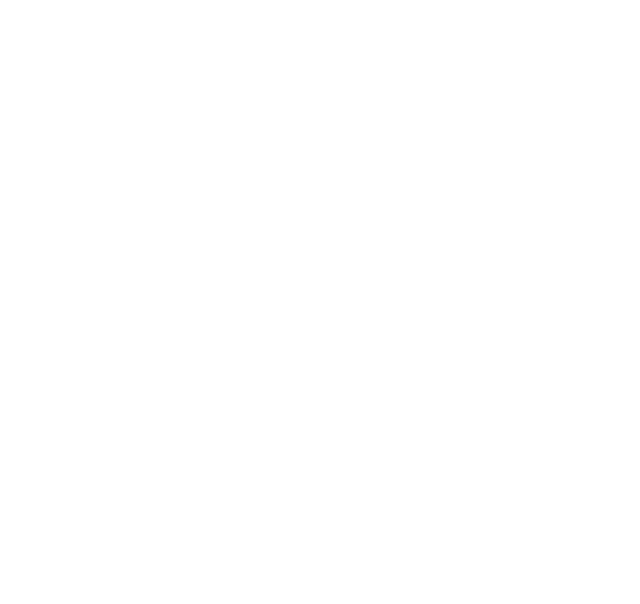
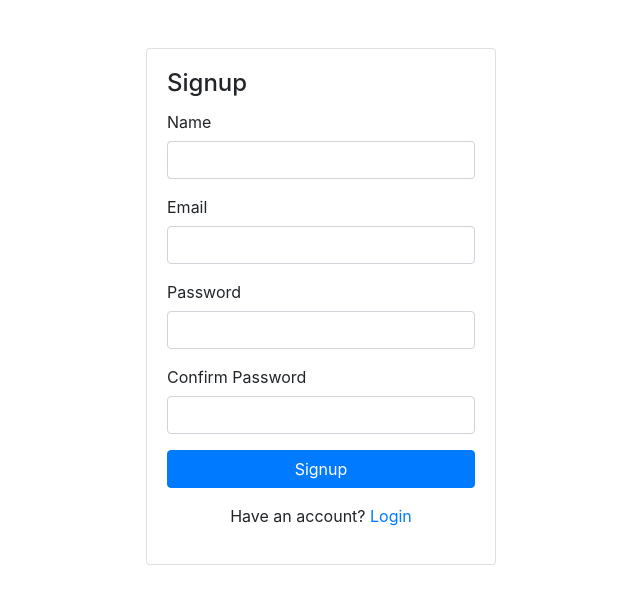
Before and after one commit to VirtiShahB/vue-training, a Vue app: page /signup in a window 1280 px wide. Shown: the top 604 px of the page, without its empty margins (319-959 px from the left). Built offline with nearby package versions, Linux system fonts and the light colour scheme.

Commit message:
Made Login and Signup pages

```diff
--- a/src/App.vue
+++ b/src/App.vue
@@ -1,6 +1,5 @@
 <template>
   <div id="app">
-
     <router-view />
   </div>
 </template>
--- a/src/components/Cart/CartComponent.vue
+++ b/src/components/Cart/CartComponent.vue
@@ -49,7 +49,7 @@ export default {
   },
   computed: {
     // To get the total of cart items and called when any changes happen in cart prop
-    getCartTotal: function() {
+    getCartTotal: function () {
       return this.cart.reduce(function (acc, obj) {
         return acc + obj.quantity * obj.price;
       }, 0);
--- a/src/components/partials/TheHeader.vue
+++ b/src/components/partials/TheHeader.vue
@@ -27,7 +27,7 @@
               <em>User</em>
             </template>
             <b-dropdown-item href="#">Profile</b-dropdown-item>
-            <b-dropdown-item href="#">Sign Out</b-dropdown-item>
+            <b-dropdown-item button @click="onLogout">Sign Out</b-dropdown-item>
           </b-nav-item-dropdown>
         </b-navbar-nav>
       </b-collapse>
@@ -45,6 +45,12 @@ export default {
   computed: {
     wishlist: () => that.$store.state.wishlist.wishlist
   },
+  methods:{
+    onLogout(){
+      localStorage.removeItem('user');
+      this.$router.replace('/login');
+    }
+  }
 }
 </script>
 <style>
--- a/src/router/index.js
+++ b/src/router/index.js
@@ -1,41 +1,84 @@
-import Vue from 'vue'
-import VueRouter from 'vue-router'
-import Home from '../views/Home.vue'
-import Product from '../views/Product/Product.vue'
+import Vue from "vue";
+import VueRouter from "vue-router";
+import Home from "../views/Home.vue";
+import Product from "../views/Product/Product.vue";
+import Login from "../views/Login.vue";
+import Signup from "../views/Signup.vue";
 
-Vue.use(VueRouter)
+Vue.use(VueRouter);
 
 const routes = [
   {
-    path: '/',
+    path: "/login",
+    name: "login",
+    meta: {
+      requiresAuth: false,
+    },
+    component: Login,
+  },
+  {
+    path: "/signup",
+    name: "signup",
+    component: Signup,
+  },
+  {
+    path: "/",
     component: Home,
-    children:[
+    meta: {
+      requiresAuth: true,
+    },
+    children: [
       {
-        path: '',
+        path: "",
+        name: "product",
         component: Product,
       },
       {
-        path: '/products/:id',
-        name: 'ProductDetail',
-        component: () => import(/* webpackChunkName: "about" */ '../views/Product/ProductShow.vue')
+        path: "products/:id",
+        name: "ProductDetail",
+        component: () =>
+          import(
+            /* webpackChunkName: "about" */ "../views/Product/ProductShow.vue"
+          ),
       },
-    ]
+      {
+        path: "checkout",
+        name: "Checkout",
+        component: () =>
+          import(/* webpackChunkName: "about" */ "../views/Checkout.vue"),
+      },
+    ],
   },
-
-  {
-    path: '/checkout',
-    name: 'Checkout',
-    // route level code-splitting
-    // this generates a separate chunk (about.[hash].js) for this route
-    // which is lazy-loaded when the route is visited.
-    component: () => import(/* webpackChunkName: "about" */ '../views/Checkout.vue')
-  }
-]
+];
 
 const router = new VueRouter({
-  mode: 'history',
+  mode: "history",
   base: process.env.BASE_URL,
-  routes
-})
+  routes,
+  scrollBehavior() {
+    return { x: 0, y: 0 };
+  },
+});
 
-export default router
+router.beforeEach((to, from, next) => {
+  let user = localStorage.getItem("user");
+  if (to.matched.some((record) => record.meta.requiresAuth)) {
+    if (user) {
+      next();
+    } else {
+      next({
+        path: "/login",
+      });
+    }
+  } else {
+    if (user) {
+      next({
+        path: from.path,
+      });
+    } else {
+      next();
+    }
+  }
+});
+
+export default router;
--- a/src/store/wishlist.js
+++ b/src/store/wishlist.js
@@ -15,9 +15,11 @@ const wishlist = {
     },
   },
   actions: {
+    // add to wishlist
     addToWishlist({ commit }, product) {
       let wishlist = JSON.parse(localStorage.getItem("wishlist"));
       if (wishlist) {
+        // wishlist exists in products
         let wishlistProductInd = wishlist.findIndex(
           (item) => item.id == product.id
         );
@@ -33,7 +35,6 @@ const wishlist = {
         localStorage.setItem("wishlist", JSON.stringify([product]));
         commit("ADD_TO_WISHLIST", product);
       }
-
     },
     getWishlist({ commit }) {
       let wishlist = JSON.parse(localStorage.getItem("wishlist"));
--- /dev/null
+++ b/src/views/Login.vue
@@ -0,0 +1,93 @@
+<template>
+  <b-container>
+    <b-row class="justify-content-center mt-5">
+      <b-col xs="12" sm="12" md="10" lg="5" xl="4">
+        <b-card title="Login">
+          <b-form @submit.prevent="onLogin" novalidate>
+            <span class="small text-muted"
+              >email: admin@gmail.com and password: bacancy</span
+            >
+            <b-alert variant="danger" v-if="errors.length" show dismissible>
+              <p v-for="(err, ind) in errors" class="small mb-0" :key="ind">
+                {{ err }}
+              </p>
+            </b-alert>
+            <b-form-group id="input-group-1" label="Email">
+              <b-form-input
+                id="input-1"
+                v-model.trim="loginForm.email"
+                type="email"
+                trim
+                required
+              ></b-form-input>
+            </b-form-group>
+            <b-form-group id="input-group-2" label="Password">
+              <b-form-input
+                id="input-2"
+                v-model.trim="loginForm.password"
+                type="password"
+                trim
+                required
+              ></b-form-input>
+            </b-form-group>
+            <b-button type="submit" variant="primary" block>Login</b-button>
+            <p class="text-center mt-3">
+              Don't have an account? <b-link to="/signup">Signup</b-link>
+            </p>
+          </b-form>
+        </b-card>
+      </b-col>
+    </b-row>
+  </b-container>
+</template>
+<script>
+export default {
+  data() {
+    return {
+      loginForm: {
+        email: null,
+        password: null,
+      },
+      errors: [],
+      /* eslint-disable */
+      emailRegex:
+        /^(([^<>()\[\]\\.,;:\s@"]+(\.[^<>()\[\]\\.,;:\s@"]+)*)|(".+"))@((\[[0-9]{1,3}\.[0-9]{1,3}\.[0-9]{1,3}\.[0-9]{1,3}])|(([a-zA-Z\-0-9]+\.)+[a-zA-Z]{2,24}))$/,
+    };
+  },
+  methods: {
+    onLogin() {
+      this.errors = [];
+      let user = {
+        email: "admin@gmail.com",
+        password: "bacancy",
+      };
+      if (!this.loginForm.email) {
+        this.errors.push("Email is required.");
+      } else {
+        if (!this.emailRegex.test(this.loginForm.email)) {
+          this.errors.push("Enter valid email.");
+        } else {
+          if (this.loginForm.email !== user.email) {
+            this.errors.push("Email is not in our credentials");
+          }
+        }
+      }
+
+      if (!this.loginForm.password) {
+        this.errors.push("password is required.");
+      } else {
+        if (this.loginForm.password !== user.password) {
+          this.errors.push("Do not match to our credentials");
+        }
+      }
+
+      if (this.errors.length) {
+        return false;
+      } else {
+        localStorage.setItem("user", JSON.stringify(user));
+        this.$router.push("/");
+      }
+    },
+  },
+};
+</script>
--- /dev/null
+++ b/src/views/Signup.vue
@@ -0,0 +1,115 @@
+<template>
+  <b-container>
+    <b-row class="justify-content-center mt-5">
+      <b-col xs="12" sm="12" md="10" lg="5" xl="4">
+        <b-card title="Signup">
+          <b-form @submit.prevent="onSignup" novalidate>
+            <b-alert variant="danger" v-if="errors.length" show dismissible>
+              <p v-for="(err, ind) in errors" class="small mb-0" :key="ind">
+                {{ err }}
+              </p>
+            </b-alert>
+            <b-form-group id="input-group-1" label="Name">
+              <b-form-input
+                id="input-1"
+                v-model.trim="signupForm.name"
+                type="text"
+                trim
+                required
+              ></b-form-input>
+            </b-form-group>
+            <b-form-group id="input-group-2" label="Email">
+              <b-form-input
+                id="input-2"
+                v-model.trim="signupForm.email"
+                type="email"
+                trim
+                required
+              ></b-form-input>
+            </b-form-group>
+            <b-form-group id="input-group-3" label="Password">
+              <b-form-input
+                id="input-3"
+                v-model.trim="signupForm.password"
+                type="password"
+                trim
+                required
+              ></b-form-input>
+            </b-form-group>
+            <b-form-group id="input-group-4" label="Confirm Password">
+              <b-form-input
+                id="input-4"
+                v-model.trim="signupForm.confirmPassword"
+                type="password"
+                trim
+                required
+              ></b-form-input>
+            </b-form-group>
+            <b-button type="submit" variant="primary" block>Signup</b-button>
+            <p class="text-center mt-3">
+              Have an account? <b-link to="/login">Login</b-link>
+            </p>
+          </b-form>
+        </b-card>
+      </b-col>
+    </b-row>
+  </b-container>
+</template>
+<script>
+export default {
+  data() {
+    return {
+      signupForm: {
+        name: null,
+        email: null,
+        password: null,
+        confirmPassword: null,
+      },
+      errors: [],
+      /* eslint-disable */
+      emailRegex:
+        /^(([^<>()\[\]\\.,;:\s@"]+(\.[^<>()\[\]\\.,;:\s@"]+)*)|(".+"))@((\[[0-9]{1,3}\.[0-9]{1,3}\.[0-9]{1,3}\.[0-9]{1,3}])|(([a-zA-Z\-0-9]+\.)+[a-zA-Z]{2,24}))$/,
+    };
+  },
+  methods: {
+    onSignup() {
+      this.errors = [];
+      // check name is exists or not
+      if (!this.signupForm.name) {
+        this.errors.push("Name is required.");
+      }
+      // check email is exists or not
+      if (!this.signupForm.email) {
+        this.errors.push("Email is required.");
+      } else {
+        // used regex to check valid email
+        if (!this.emailRegex.test(this.signupForm.email)) {
+          this.errors.push("Enter valid email.");
+        }
+      }
+
+      if (!this.signupForm.password) {
+        this.errors.push("password is required.");
+      }
+
+      if (!this.signupForm.confirmPassword) {
+        this.errors.push("Confirm password is required.");
+      } else {
+        // check passwod and confirm password match or not if confirm password value set
+        if (this.signupForm.confirmPassword !== this.signupForm.password) {
+          this.errors.push("Password does not match");
+        }
+      }
+
+      if (this.errors.length) {
+        return false;
+      } else {
+        alert("Signup successfull");
+        setTimeout(() => {
+          this.$router.push("/login");
+        }, 3000);
+      }
+    },
+  },
+};
+</script>
```
Also changed, not shown: src/components/Wishlist/WishlistComponent.vue (+17 -10 lines).
